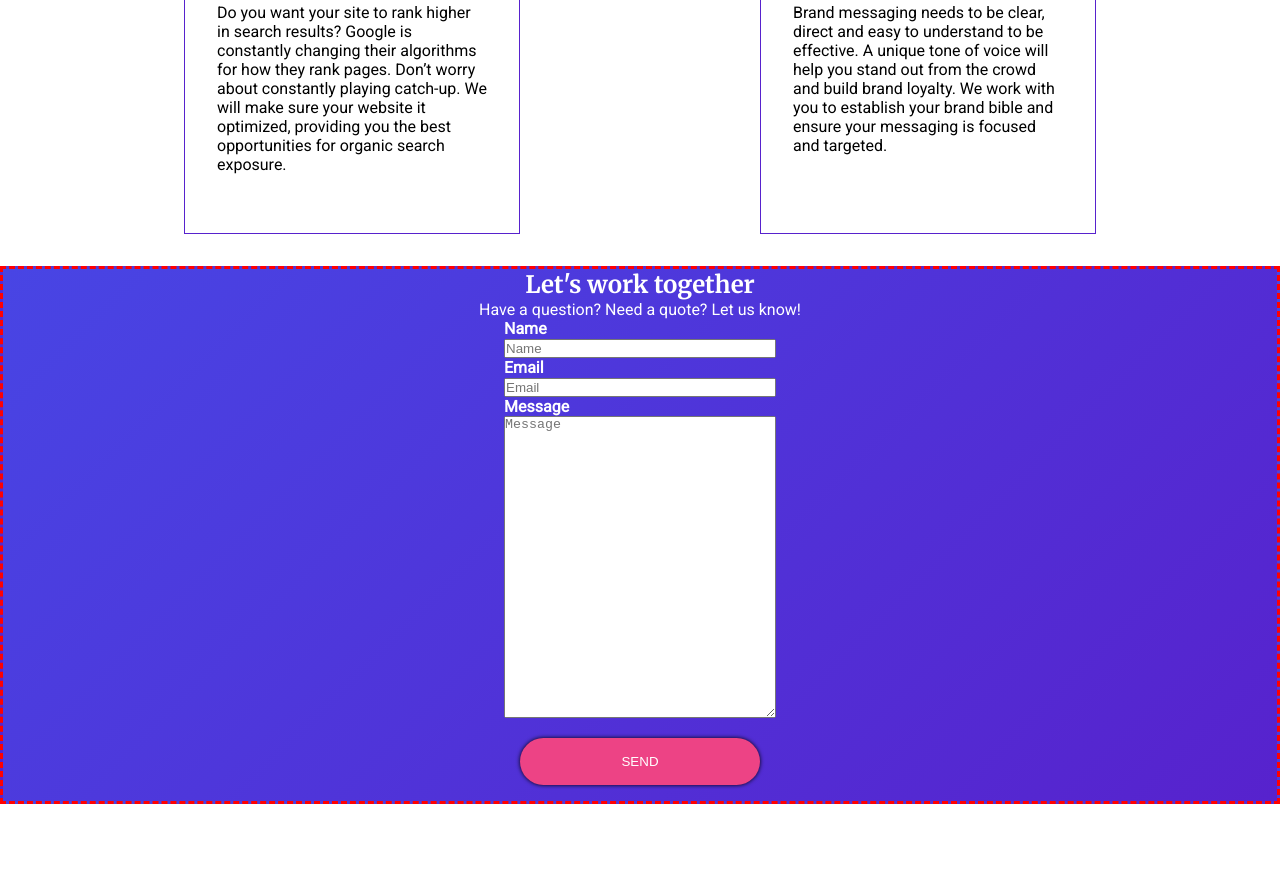
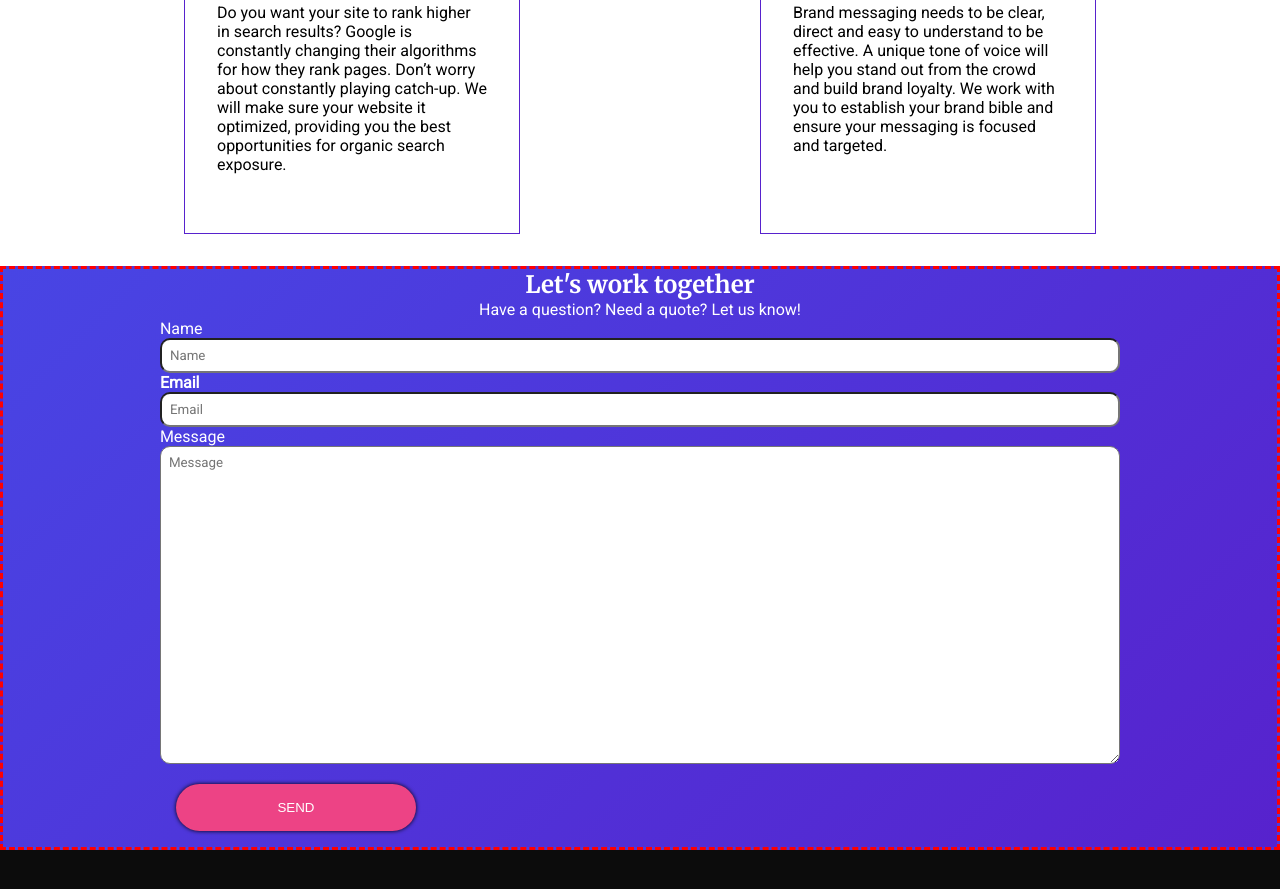
Before and after one commit to AnjaMJM/frontend-les4-website-opdracht, a plain HTML site: page index.html in a window 1280 px wide. Shown: the part 3740-4629 px from the top of the page. Before the commit the page ends 4544 px from the top, so only its background shows below. Drawn offline with Linux system fonts and the light colour scheme.

Commit message:
Nu nog de styling af maken.

```diff
--- a/index.html
+++ b/index.html
@@ -104,19 +104,20 @@
     <h2>Let's work together</h2>
     <p>Have a question? Need a quote? Let us know!</p>
     <form>
-        <p><strong>Name</strong></p>
-       <input type="text" placeholder="Name" />
-        <p><strong>Email</strong></p>
-        <input type="email" placeholder="Email" />
-        <p><strong>Message</strong></p>
-        <textarea type="text" placeholder="Message" rows="20"></textarea><br>
+        <label for="name">Name</label>
+       <input type="text" id="name" placeholder="Name" />
+        <label for="email"><strong>Email</strong></label>
+        <input type="email" id="email" placeholder="Email" />
+        <label for="message">Message</label>
+            <textarea id="message" placeholder="Message" rows="20"></textarea>
+
         <button type="button">Send</button>
     </form>
 </section>
 </main>
 
 <footer>
-
+<p></p>
 </footer>
 </body>
 </html>
--- a/styles/styles.css
+++ b/styles/styles.css
@@ -11,6 +11,7 @@
         4.3 Projects
         4.4 Services
         4.5 Contact Form
+        4.6 Footer
     5. Media Queries
 ////////////////////////*/
 
@@ -247,13 +248,22 @@ h1 {
 }
 
 input, textarea {
+    font-family: 'Roboto', sans-serif;
     width: 100%;
     margin: auto;
+    padding: 0.5rem;
+    border-radius: 10px;
 
 
 }
 
+/* --------------- 4.6 Footer ------------------- */
 
+footer {
+    background-color: var(--color-text-black);
+    color: #FFFFFF;
+    height: 6rem;
+}
 
 /* ------------------------- 5. Media Queries -------------------------- */
 
```
